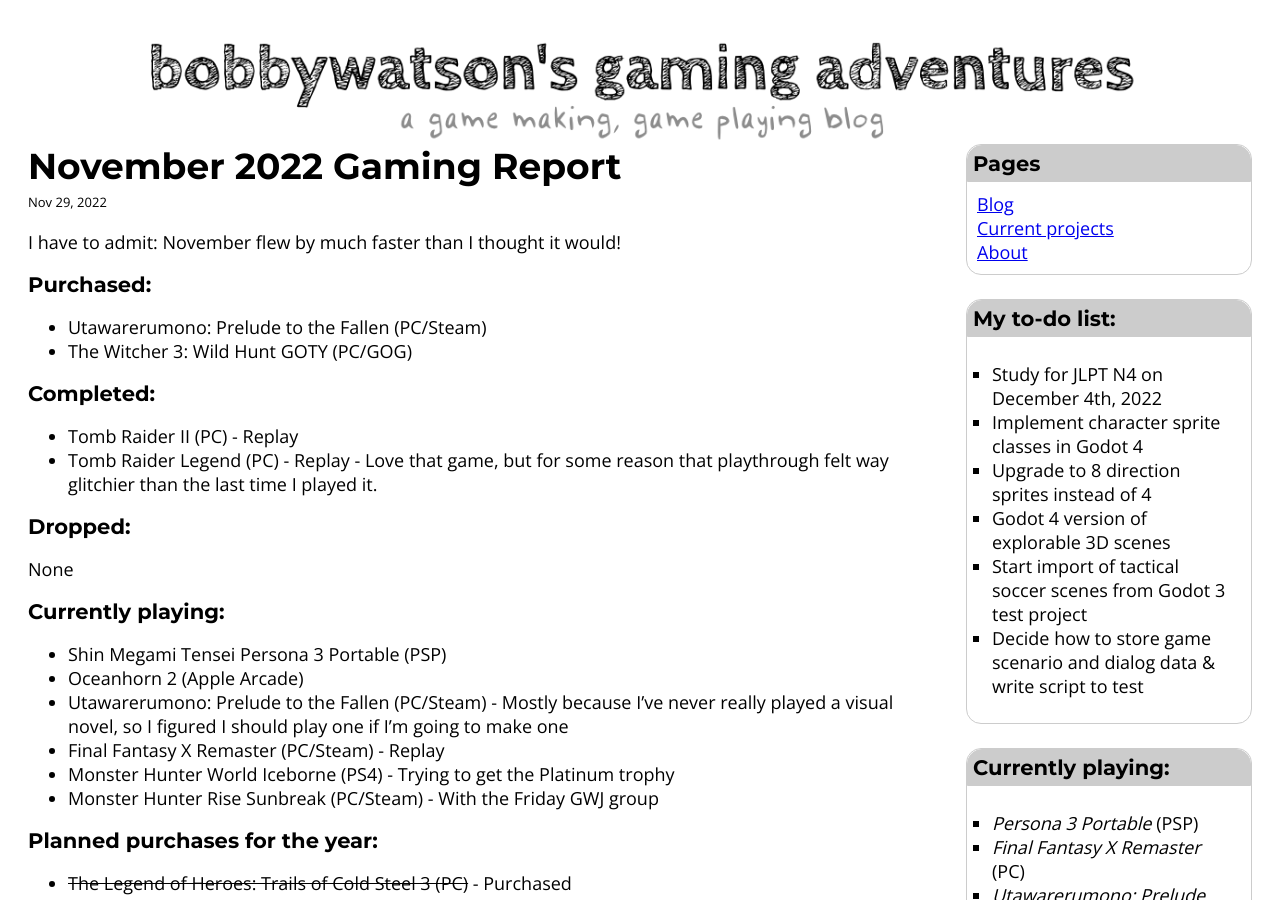
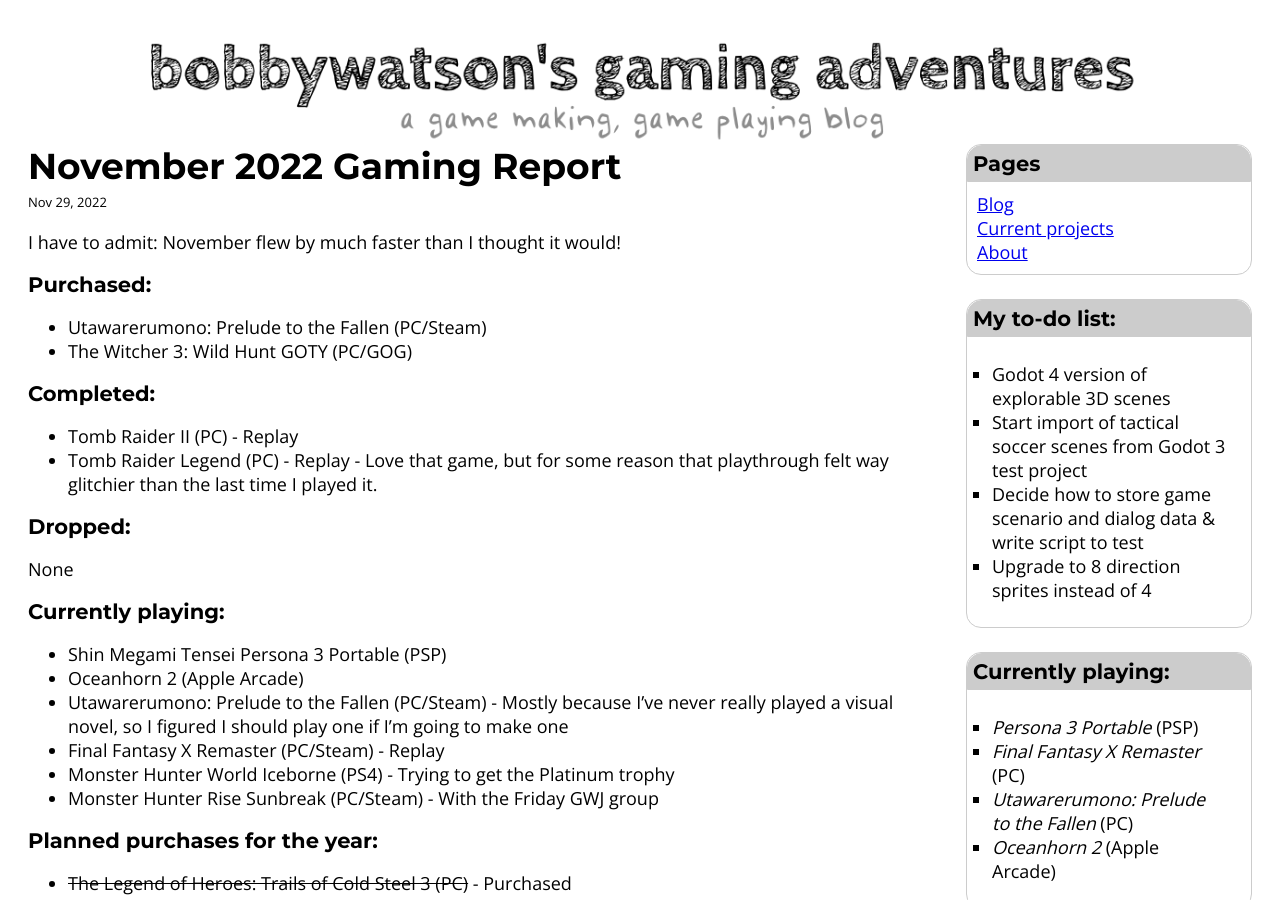
Before and after one commit to bobbywatson100/bobbywatson100.github.io, a Jekyll site: the page built from index.html, in a window 1280 px wide and 900 px high. Built offline with Jekyll 4.4.1, drawn with Linux system fonts in a browser that asks for light colours; the list of posts is cut into pages by our own code.

Commit message:
Updated to-do list

```diff
--- a/_data/to_do_list.yml
+++ b/_data/to_do_list.yml
@@ -1,6 +1,4 @@
-- name: "Study for JLPT N4 on December 4th, 2022"
-- name: Implement character sprite classes in Godot 4
-- name: Upgrade to 8 direction sprites instead of 4
 - name: Godot 4 version of explorable 3D scenes
 - name: Start import of tactical soccer scenes from Godot 3 test project
 - name: Decide how to store game scenario and dialog data & write script to test
+- name: Upgrade to 8 direction sprites instead of 4
```
